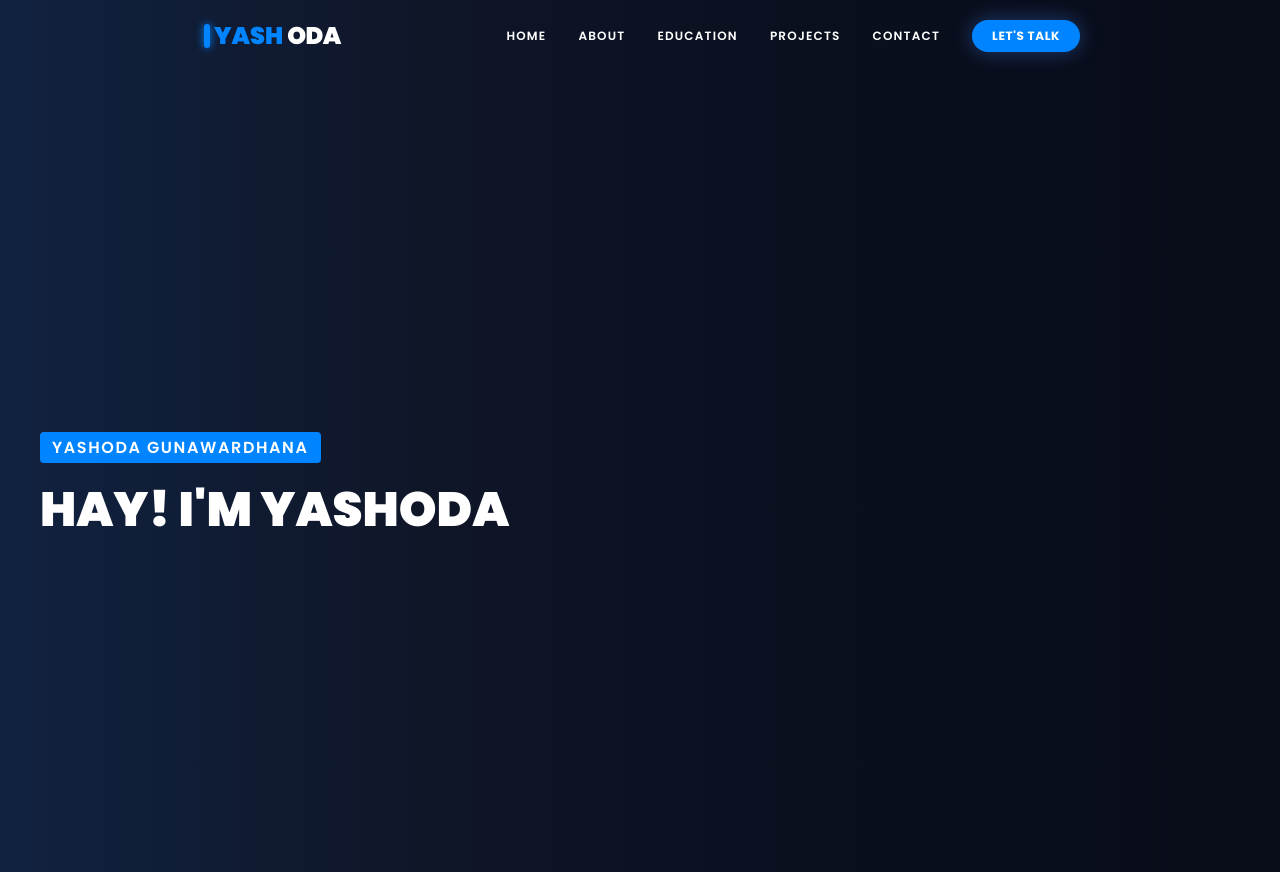
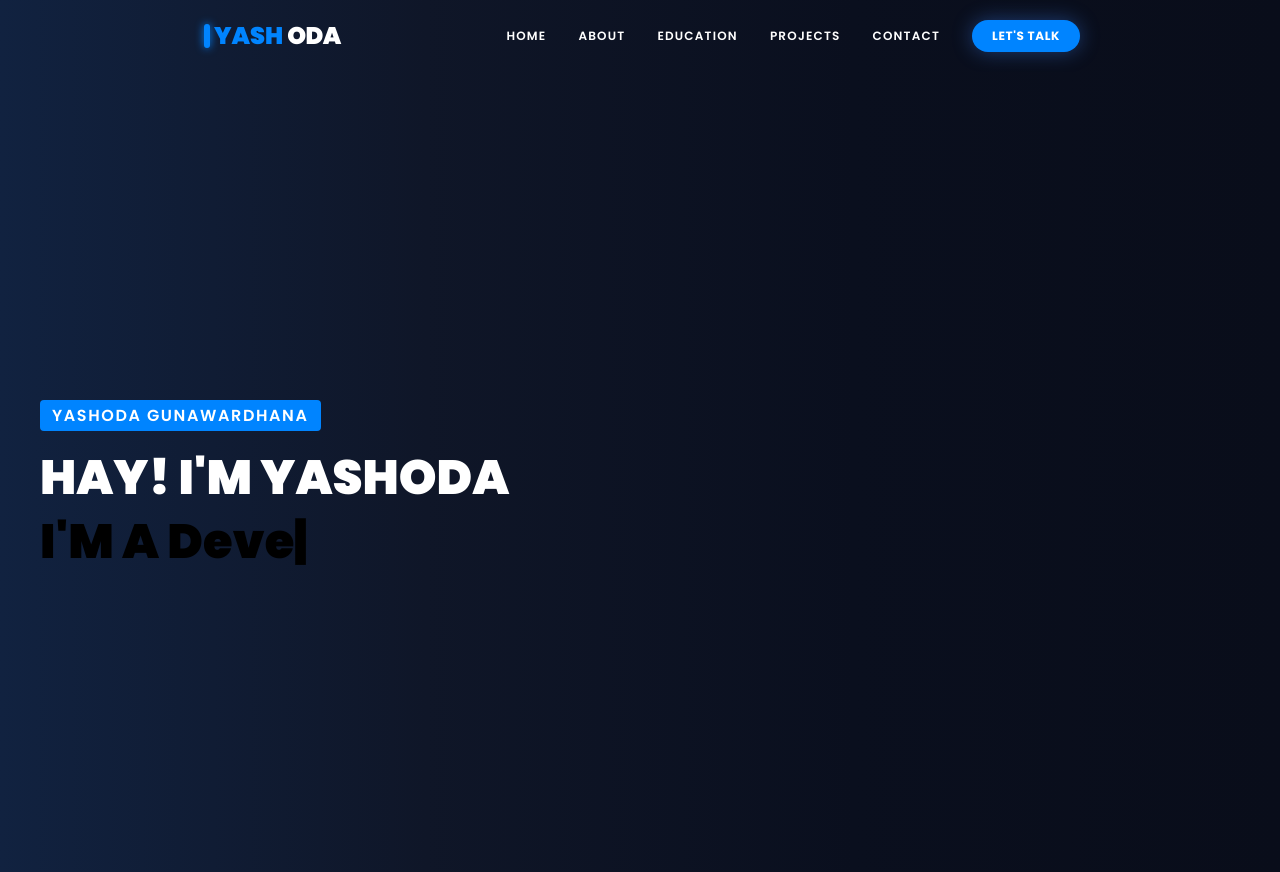
Before and after one commit to yashodha-gunawardana/Porfolio-React, a React (Vite) app: page / in a window 1280 px wide. Built offline with nearby package versions, Linux system fonts and the light colour scheme.

Commit message:
animated typing line and cursor shown at end of typed text

```diff
--- a/src/sections/Hero.jsx
+++ b/src/sections/Hero.jsx
@@ -93,6 +93,14 @@ const Hero = () => {
                             HAY! I'M YASHODA
                         </h1>
 
+                        <h2
+                            className="text-5xl font-black leading-tight mt-1"
+                            style={{ color: "0084FF", fontWeight: 900 }}>
+
+                            I'M A {displayed}
+
+                            <span className="cursor" style={{ color: "0084FF" }}>|</span>
+                        </h2>
                     </div>
 
                 </div>
```
